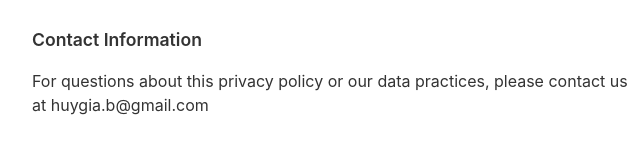
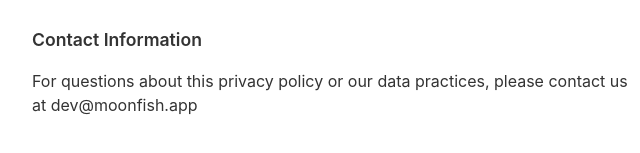
Before and after one commit to huygbui/moonfish-privacy, a plain HTML site: page privacy.html in a window 1280 px wide. Shown: the part 1803-1956 px from the top of the page, 308-948 px from the left. Drawn offline with Linux system fonts and the light colour scheme.

Commit message:
Update privacy.html

```diff
--- a/privacy.html
+++ b/privacy.html
@@ -79,7 +79,7 @@
     <p>We may update this policy occasionally. Changes will be posted on this page with an updated date. Continued use of the app after changes constitutes acceptance of the updated policy.</p>
 
     <h2>Contact Information</h2>
-    <p>For questions about this privacy policy or our data practices, please contact us at huygia.b@gmail.com</p>
+    <p>For questions about this privacy policy or our data practices, please contact us at dev@moonfish.app</p>
 
 </body>
 </html>
```
